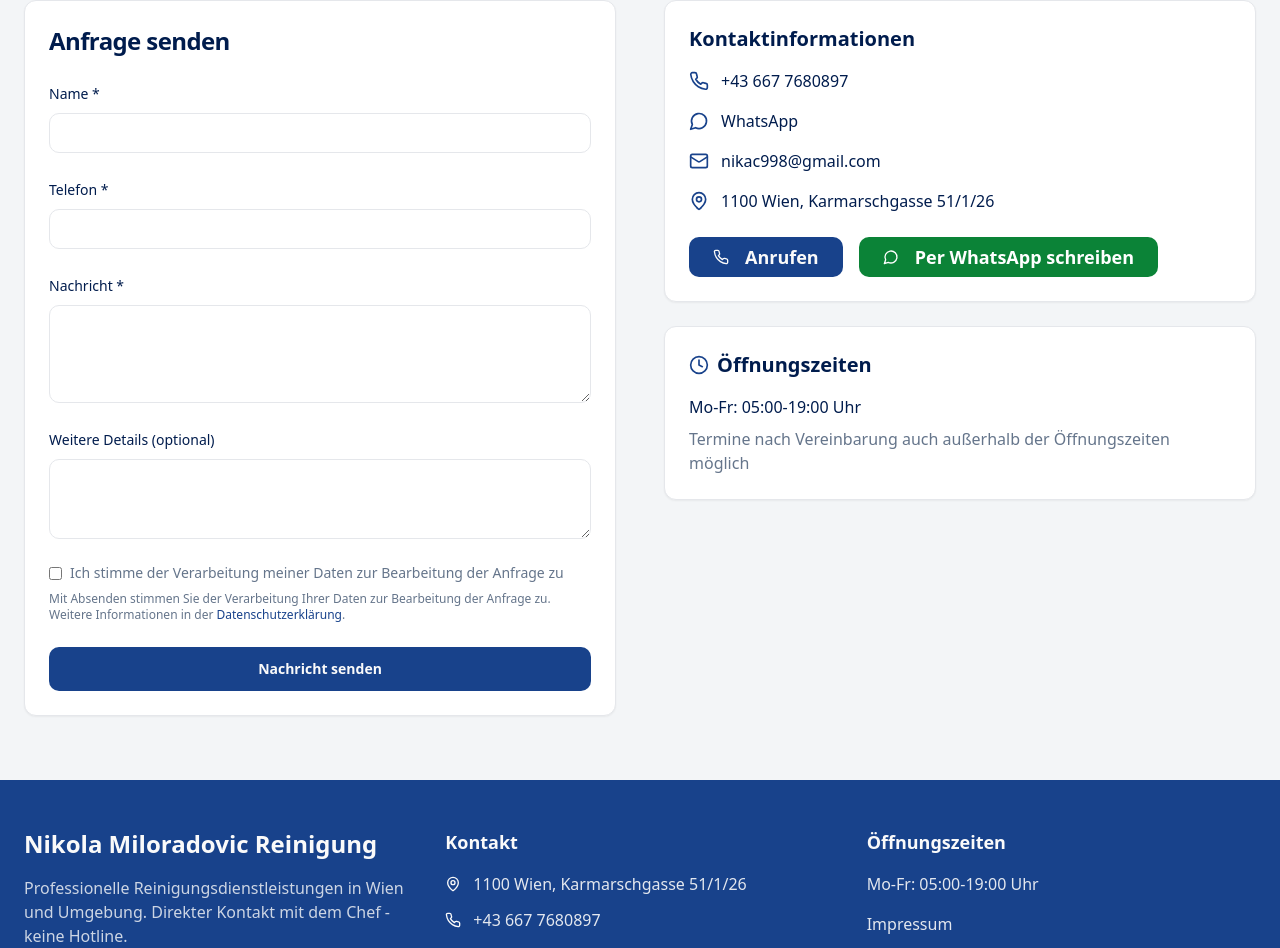
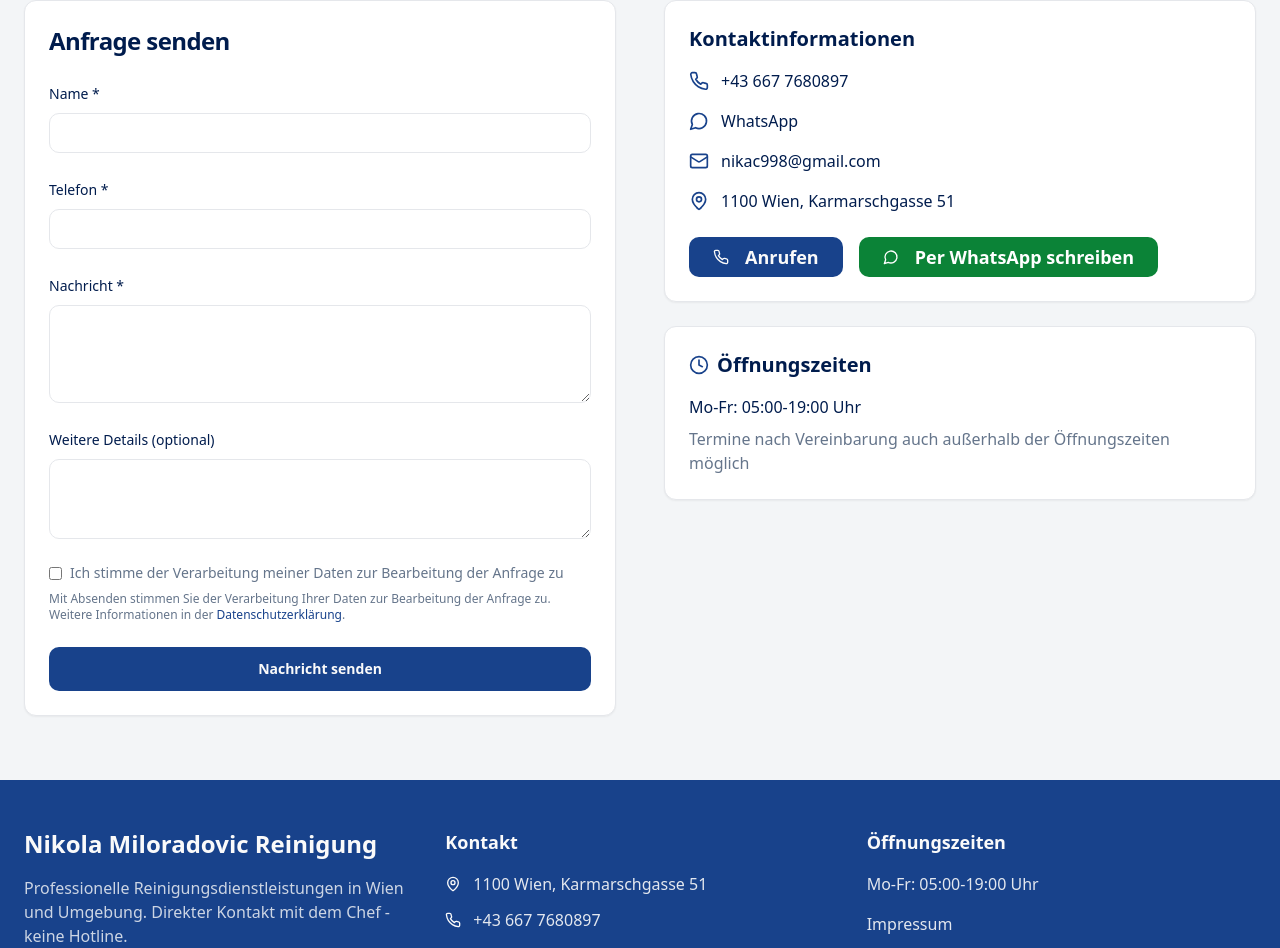
Before and after one commit to danijeldane764-commits/wienerreinigung-NMR, a React (Vite) app: page / in a window 1280 px wide. Shown: the part 2841-3789 px from the top of the page. Built offline with nearby package versions, Linux system fonts and the light colour scheme; the HTML template or start-up script is replaced by a standard one.

Commit message:
Update address in contact section

```diff
--- a/src/components/Contact.tsx
+++ b/src/components/Contact.tsx
@@ -219,7 +219,7 @@ const Contact = () => {
                   </div>
                   <div className="flex items-center space-x-3">
                     <MapPin className="w-5 h-5 text-primary" />
-                    <span className="text-foreground">1100 Wien, Karmarschgasse 51/1/26</span>
+                    <span className="text-foreground">1100 Wien, Karmarschgasse 51</span>
                   </div>
                 </div>
 
--- a/src/components/Footer.tsx
+++ b/src/components/Footer.tsx
@@ -22,7 +22,7 @@ const Footer = () => {
             <div className="space-y-3">
               <div className="flex items-center space-x-3">
                 <MapPin className="w-4 h-4" />
-                <span className="text-primary-foreground/90">1100 Wien, Karmarschgasse 51/1/26</span>
+                <span className="text-primary-foreground/90">1100 Wien, Karmarschgasse 51</span>
               </div>
               <div className="flex items-center space-x-3">
                 <Phone className="w-4 h-4" />
--- a/src/pages/Impressum.tsx
+++ b/src/pages/Impressum.tsx
@@ -9,7 +9,7 @@ const Impressum = () => {
             <h2 className="text-2xl font-semibold mb-4">Nikola Miloradovic Reinigung</h2>
             <p>
               <strong>Inhaber:</strong> Nikola Miloradovic<br />
-              <strong>Adresse:</strong> Karmarschgasse 51/1/26<br />
+              <strong>Adresse:</strong> Karmarschgasse 51<br />
               1100 Wien, Österreich
             </p>
           </section>
```
